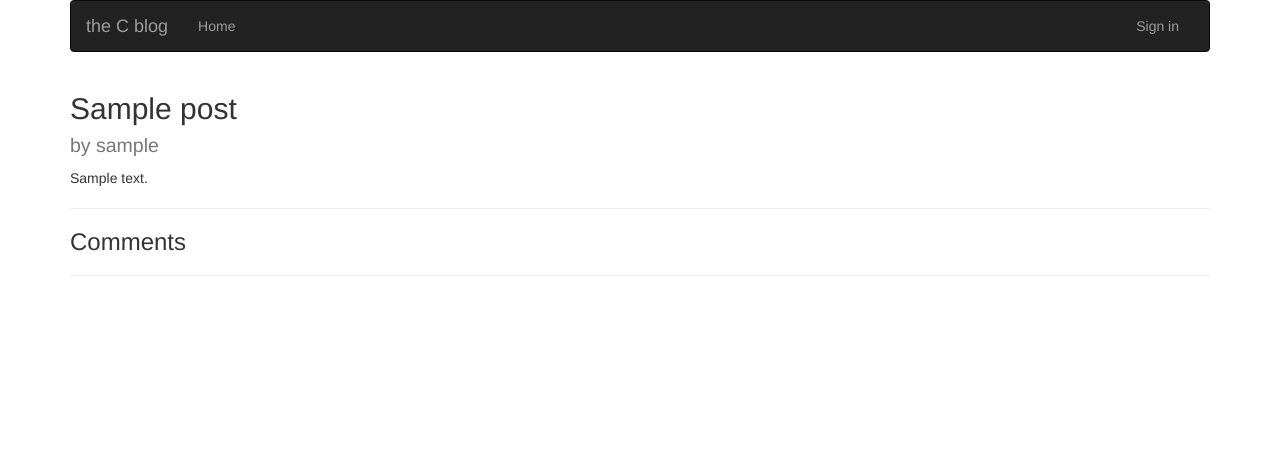
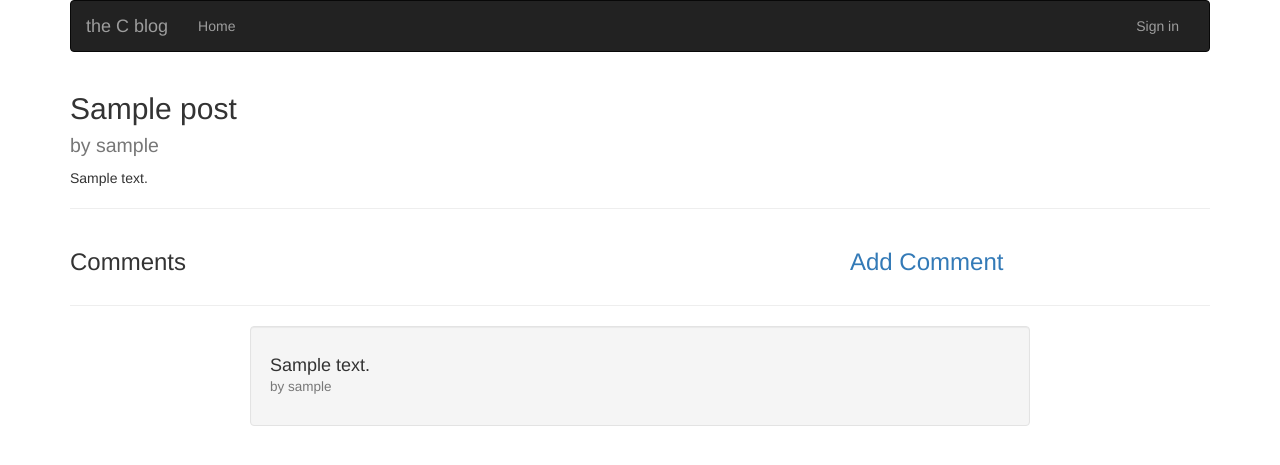
Before and after one commit to carolwanjohi/personal-bog, a Flask app: page /post/1 in a window 1280 px wide. Shown: the top 465 px of the page. Run offline with Flask 2, Linux system fonts and the light colour scheme; tables that the repository leaves empty hold one stand-in row (values such as "Sample post"); some libraries are stand-ins or nearby versions.

Commit message:
Create Comment Form Create CommentForm using flask forms Create New Comment Route for displaying a comment from to users who are logged in Create new_comment.html to be rendered by New_Comment route Create css file for Comment Form Create displayCommentList macro to display comments Update post.html to use displayCommentList macro to display comments

```diff
--- a/app/main/views.py
+++ b/app/main/views.py
@@ -1,6 +1,9 @@
 from flask import render_template,request,redirect,url_for,abort
 from . import main
-from ..models import User,Role,Post
+from ..models import User,Role,Post,Comment
+from .forms import CommentForm
+from flask_login import login_required,current_user
+
 
 # Views
 @main.route('/')
@@ -24,4 +27,30 @@ def post(id):
     post = Post.query.get(id)
     title = f'Post {post.id}'
 
-    return render_template('post.html', title=title, post=post )
+    comments = Comment.get_comments(id)
+
+    return render_template('post.html', title=title, post=post, comments=comments )
+
+@main.route('/post/comment/new/<int:id>', methods=['GET','POST'])
+@login_required
+def new_comment(id):
+
+    '''
+    View new comment function that returns a page with a form to create a comment for the specified post
+    '''
+    post = Post.query.filter_by(id=id).first()
+
+    if post is None:
+        abort(404)
+
+    form = CommentForm()
+
+    if form.validate_on_submit():
+        comment_content = form.comment_content.data
+        new_comment = Comment( comment_content=comment_content, post=post, user=current_user)
+        new_comment.save_comment()
+
+        return redirect(url_for('.post', id=post.id ))
+
+    title = 'New Comment'
+    return render_template('new_comment.html', title=title, comment_form=form)
--- a/app/templates/macros.html
+++ b/app/templates/macros.html
@@ -1,6 +1,5 @@
 <!-- Display posts -->
 {% macro displayPostList(post_list) %}
-
 
     {% for post in post_list %}
         <div class="row">
@@ -41,3 +40,43 @@
     {% endfor %}
 
 {% endmacro %}
+
+
+<!-- Display comments -->
+{% macro displayCommentList(comment_list) %}
+
+
+    {% for comment in comment_list %}
+        <div class="row">
+
+            <div class="col-md-2 col-lg-2">
+
+            </div>
+
+            <div class=" col-xs-12 col-sm-12 col-md-8 col-lg-8 well comment-well">
+
+                <li>
+
+                    <h4 class="comment-content">
+
+                        {{ comment.comment_content}}
+
+                        <br>
+
+                        <small class="comment-author"> by {{ comment.user.username }} </small>
+
+                    </h4>
+
+                </li>
+
+            </div>
+
+            <div class="col-md-2 col-lg-2">
+
+            </div>
+
+        </div>
+
+    {% endfor %}
+
+{% endmacro %}
--- a/app/templates/post.html
+++ b/app/templates/post.html
@@ -1,4 +1,6 @@
 {% extends 'base.html' %}
+{% import 'macros.html' as macro %}
+
 
 <!-- Content block -->
 {% block content %}
@@ -21,11 +23,34 @@
 
         <hr>
 
-        <h3>
-            Comments
-        </h3>
+        <div class="row">
+
+            <div class="col-md-4 col-lg-4">
+
+                <h3>Comments</h3>
+
+            </div>
+
+            <div class="col-md-4 col-lg-4">
+
+            </div>
+
+            <div class="col-md-4 col-lg-">
+
+                <h3>
+                    <a href="/post/comment/new/{{post.id}}">
+                        Add Comment
+                    </a>
+                </h3>
+            </div>
+        </div>
 
         <hr>
+
+        <ul class="list-unstyled">
+            {{ macro.displayCommentList(comments) }}
+        </ul>
+
 
 
     </div>
```
Also changed, not shown: app/main/forms.py (added, +10 -0 lines), app/templates/new_comment.html (added, +35 -0 lines), app/static/css/new-comment.css (added).
